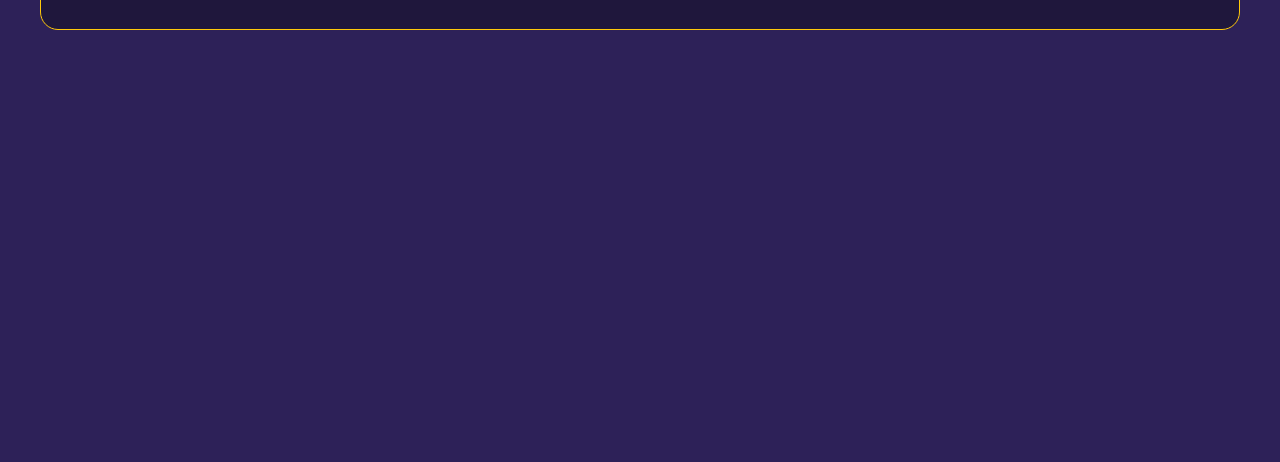
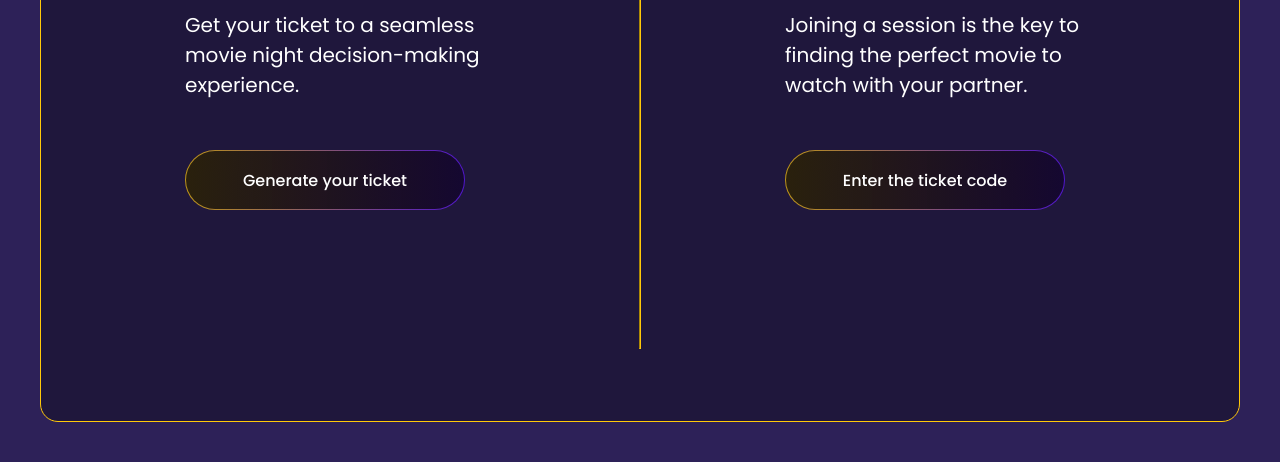
Before and after one commit to grazirs/movie-matcher, a plain HTML site: page frontend/index.html in a window 1280 px wide. Shown: the part 338-800 px from the top of the page. Drawn offline with Linux system fonts and the light colour scheme.

Commit message:
add create and join session styles

```diff
--- a/frontend/styles/styles.css
+++ b/frontend/styles/styles.css
@@ -25,6 +25,7 @@ body {
   align-items: center;
   justify-content: center;
   padding: 28px 28px 0 28px;
+  height: 95vh;
 }
 
 a, input, button {
@@ -33,8 +34,8 @@ a, input, button {
   cursor: pointer;
   transition: 250ms ease-in-out;
   display: flex;
-  width: 210px;
-  height: 40px;
+  width: 100%;
+  height: 50px;
   background: linear-gradient(rgba(6, 4, 10, 0.8), rgba(6, 4, 10, 0.8)) padding-box,
   linear-gradient(to right,  rgba(255, 201, 10, 0.7), rgba(80, 22, 203, 1)) border-box;
   border-radius: 50em;
@@ -50,21 +51,29 @@ h2 {
   font-size: 2.4rem;
   font-weight: 700;
   color: var(--primary-font-color);
+  margin: 20px 0;
 }
 
 p {
   font-size: 1.6rem;
   font-weight: 400;
+  margin: 20px 0;
 }
 
 input {
   padding: 18px;
   outline-color: var(--focus-color);
+  cursor: default;
 }
 
 input::placeholder {
   padding: 18px;
   color: var(--primary-font-color);
+  text-align: center;
+}
+
+a, input {
+  margin-top: 50px;
 }
 
 a:focus, button:focus {
@@ -93,6 +102,21 @@ img {
   border-radius: 1.8rem;
   border: var(--border-color);
   background: var(--secondary-bg-color);
+  display: flex;
+  flex-direction: column;
+  align-items: center;
+  justify-content: baseline;
+}
+
+hr {
+  width: 80%;
+  background-color: var(--focus-color);
+  color: var(--focus-color);
+  border-color: var(--focus-color);
+}
+
+.create-container, .join-container {
+  height: 100%;
   padding: 20px;
 }
 
@@ -103,9 +127,39 @@ img {
 
   h2 {
     font-size: 3.2rem;
+    margin: 0 0 40px 0;
   }
 
   p {
     font-size: 2rem;
+    margin: 40px 0;
+  }
+
+  .container {
+    display: flex;
+    flex-direction: row;
+    align-items: center;
+    justify-content: space-evenly;
+    height: 90vh;
+  }
+
+  .create-container, .join-container {
+    width: 350px;
+    height: 320px;
+  }
+
+  .create-container p, .join-container p {
+    height: 90px;
+  }
+
+  a, input {
+    width: 280px;
+    height: 60px;
+    text-align: center;
+  }
+
+  hr {
+    height: 80%;
+    width: 1px;
   }
 }
```
